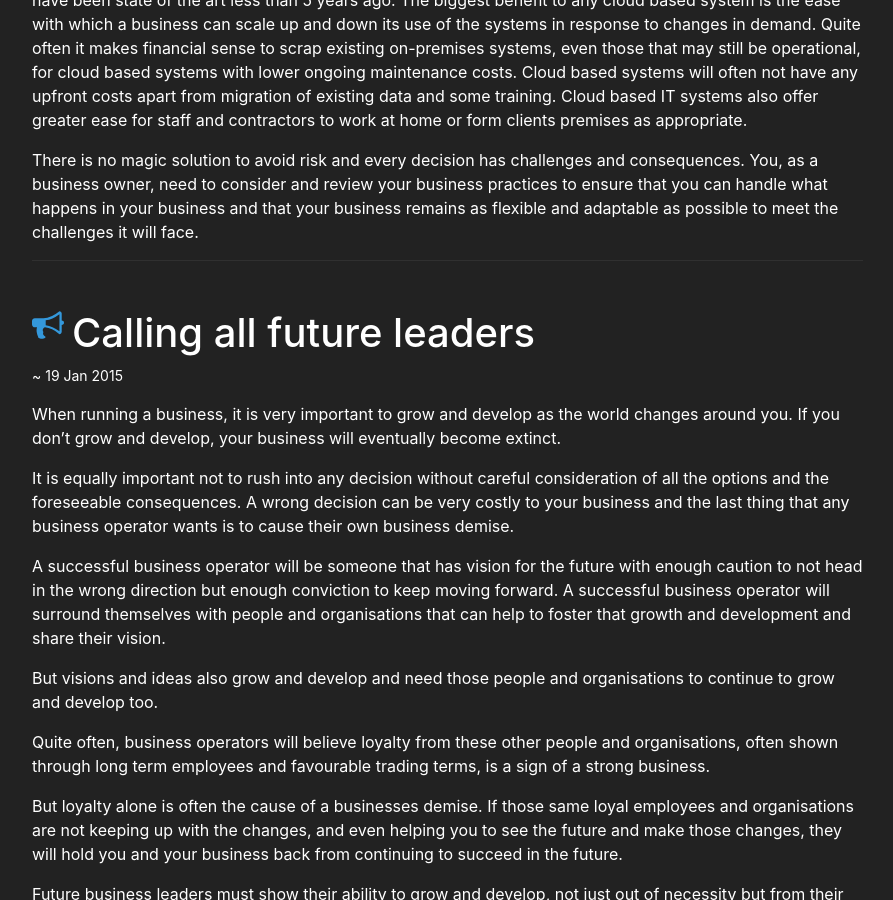
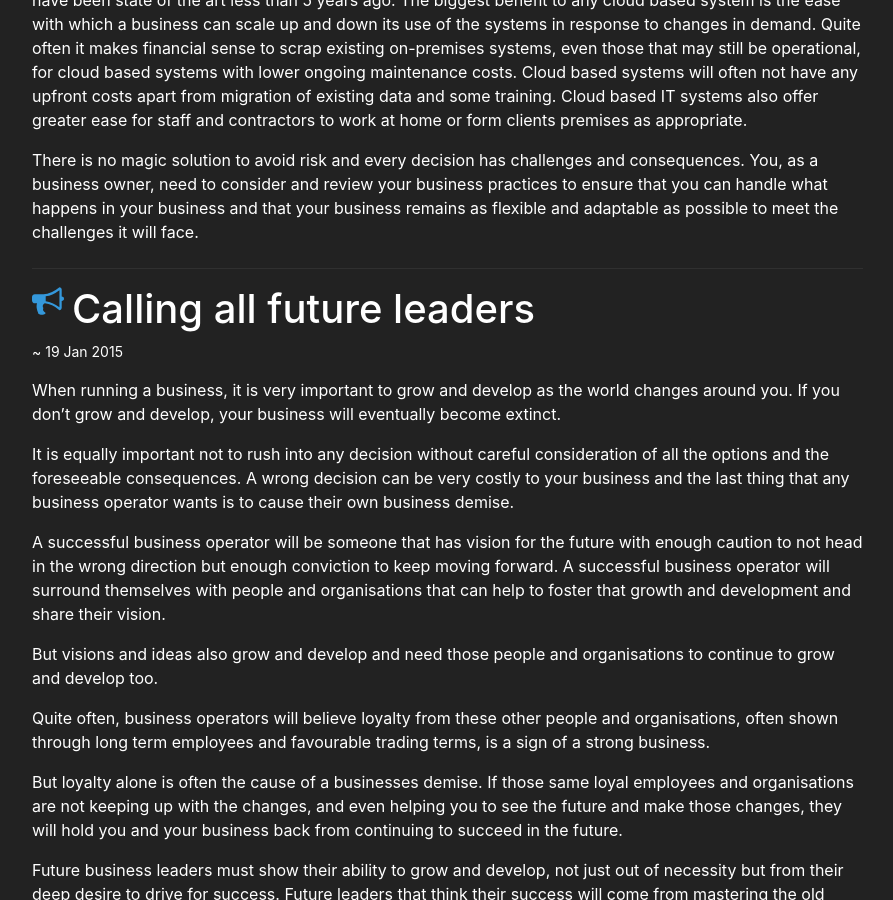
Before and after one commit to Mforcer/tax2, a Jekyll site: the page built from insights/index.html, in a window 1280 px wide and 900 px high, scrolled down 1101 px. Shown: the whole window, without its empty margins (50-943 px from the left). Built offline with Jekyll 4.4.1, drawn with Linux system fonts in a browser that asks for light colours; the list of posts is cut into pages by our own code.

Commit message:
Update index.html

```diff
--- a/insights/index.html
+++ b/insights/index.html
@@ -9,7 +9,7 @@ lead:
 <div class="row">
   <div class="col-md-9">
     {% for post in paginator.posts %}
-    <article class="mb-5 border-bottom border-dark">
+    <article class="mb-3 pb-2 border-bottom border-dark">
       <svg class="icon float-start me-2" width="2em" height="2em" fill="var(--bs-info)" viewBox="0 0 1792 1792" xmlns="http://www.w3.org/2000/svg">
         <path id="fa-bullhorn" d="M1664 640q53 0 90.5 37.5t37.5 90.5-37.5 90.5-90.5 37.5v384q0 52-38 90t-90 38q-417-347-812-380-58 19-91 66t-31 100.5 40 92.5q-20 33-23 65.5t6 58 33.5 55 48 50 61.5 50.5q-29 58-111.5 83t-168.5 11.5-132-55.5q-7-23-29.5-87.5t-32-94.5-23-89-15-101 3.5-98.5 22-110.5h-122q-66 0-113-47t-47-113v-192q0-66 47-113t113-47h480q435 0 896-384 52 0 90 38t38 90v384zm-128 604v-954q-394 302-768 343v270q377 42 768 341z" />
       </svg>
```
